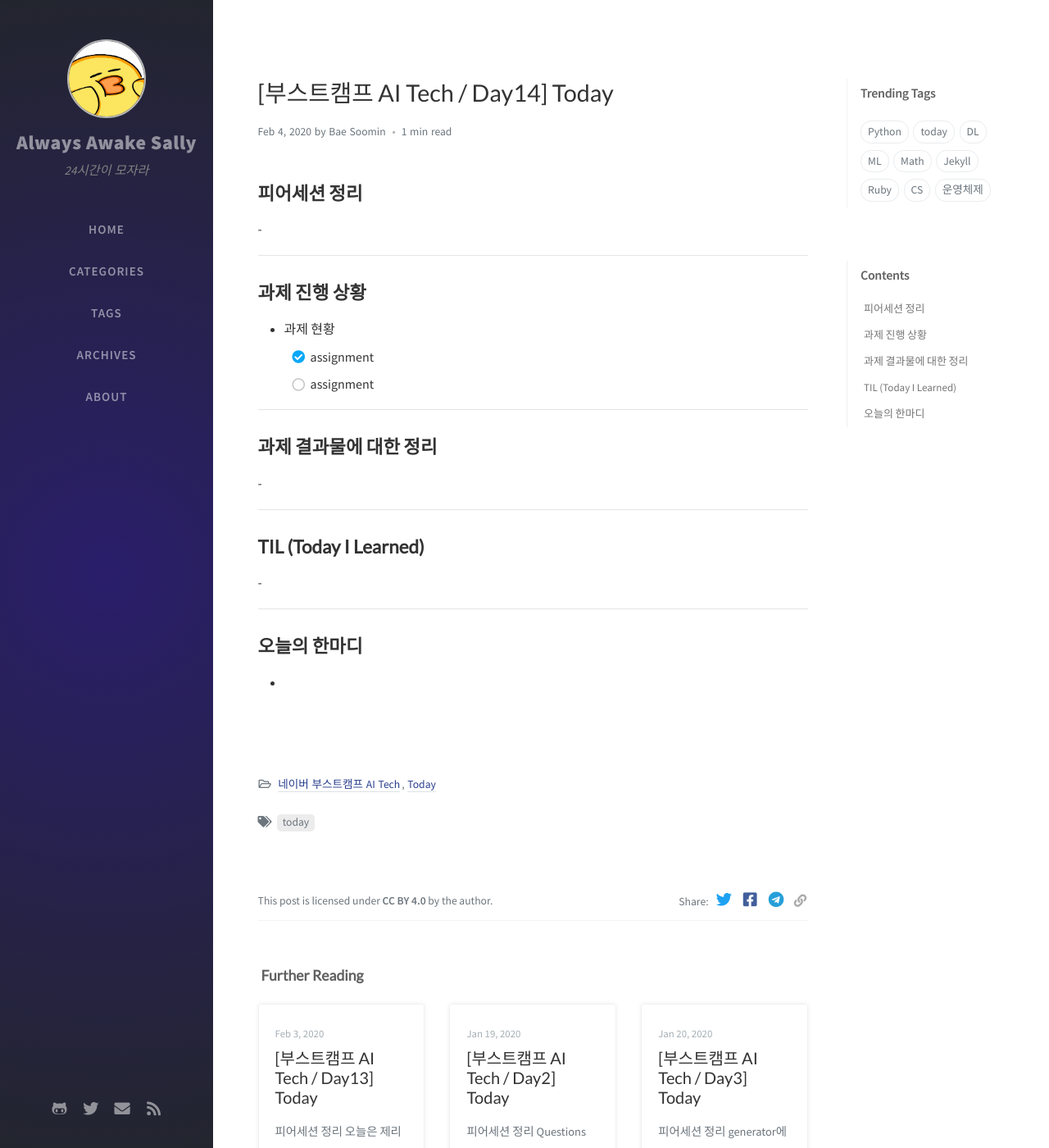
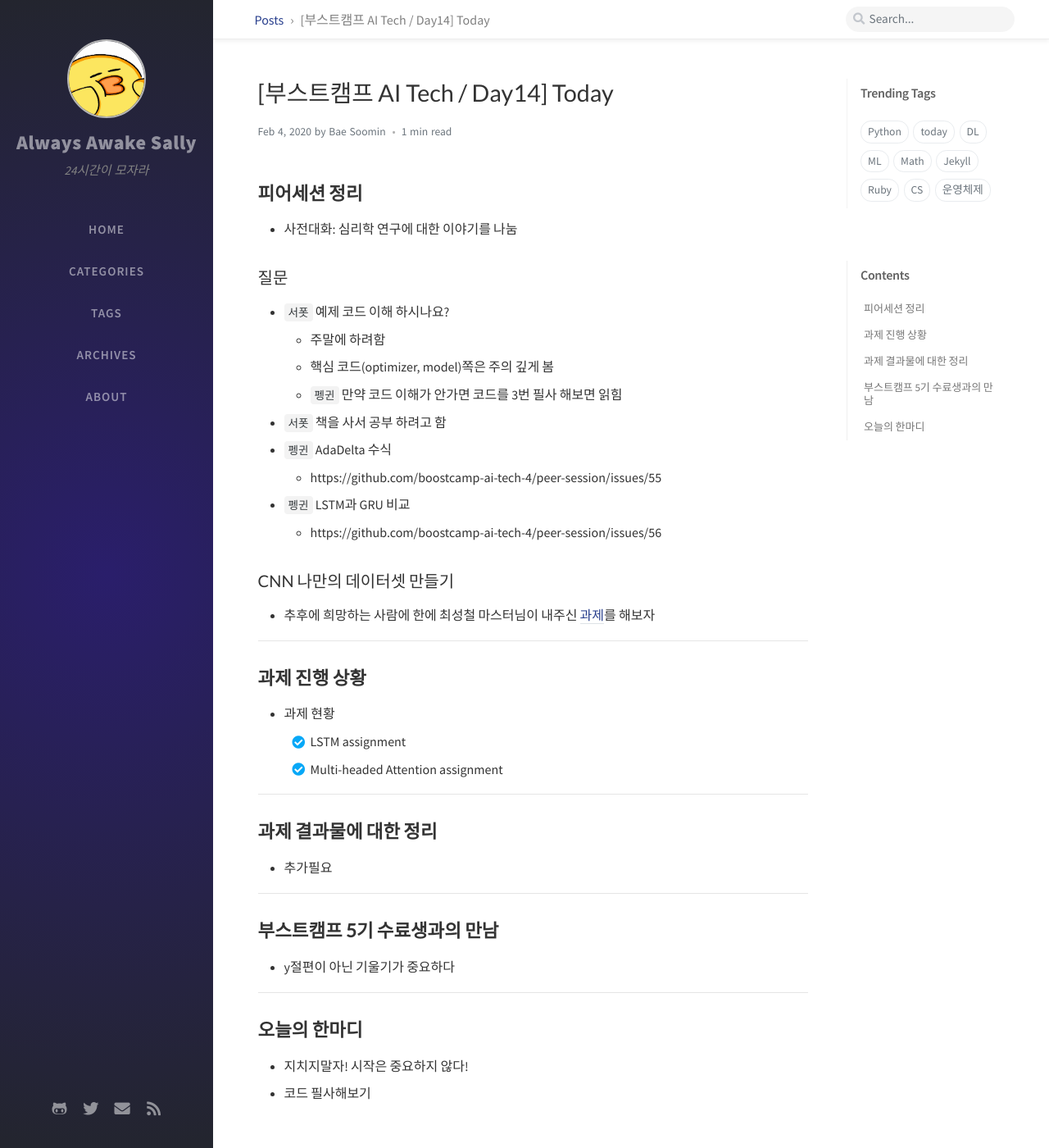
Before and after one commit to bsm8734/bsm8734.github.io, a Jekyll site: the page built from _posts/NAVER_BoostCamp_AI_Tech/Today/2021-02-04-bc-d014-today.md, in a window 1280 px wide and 1400 px high. Shown: the whole window at 82% size. Built offline with Jekyll 4.4.1, drawn with Linux system fonts in a browser that asks for light colours; nearby versions of some CDN libraries; comment, search, counter and statistics services are not loaded.

Commit message:
modify today

```diff
--- a/_posts/NAVER_BoostCamp_AI_Tech/Today/2021-02-04-bc-d014-today.md
+++ b/_posts/NAVER_BoostCamp_AI_Tech/Today/2021-02-04-bc-d014-today.md
@@ -8,30 +8,47 @@
 
 ## **피어세션 정리**
 
--
+- 사전대화: 심리학 연구에 대한 이야기를 나눔
+
+### 질문
+
+- `서폿` 예제 코드 이해 하시나요?
+  - 주말에 하려함
+  - 핵심 코드(optimizer, model)쪽은 주의 깊게 봄
+  - `펭귄` 만약 코드 이해가 안가면 코드를 3번 필사 해보면 읽힘
+- `서폿` 책을 사서 공부 하려고 함
+- `펭귄` AdaDelta 수식
+  - https://github.com/boostcamp-ai-tech-4/peer-session/issues/55
+- `펭귄`  LSTM과 GRU 비교
+  - https://github.com/boostcamp-ai-tech-4/peer-session/issues/56
+
+### CNN 나만의 데이터셋 만들기
+
+- 추후에 희망하는 사람에 한에 최성철 마스터님이 내주신 [과제](https://www.edwith.org/bcaitech1/lecture/340624)를 해보자
 
 ---
 
 ## **과제 진행 상황**
 
 - 과제 현황
-  - [X] assignment
-  - [ ] assignment
+  - [X] LSTM assignment
+  - [X] Multi-headed Attention assignment
 
 ---
 
 ## **과제 결과물에 대한 정리**
 
--
+- 추가필요
 
 ---
 
-## **TIL (Today I Learned)**
+## **부스트캠프 5기 수료생과의 만남**
 
--
+- y절편이 아닌 기울기가 중요하다
 
 ---
 
 ## **오늘의 한마디**
 
--
+- 지치지말자! 시작은 중요하지 않다!
+- 코드 필사해보기
```
Also changed, not shown: _posts/NAVER_BoostCamp_AI_Tech/Today/2021-02-03-bc-d013-today.md (+2 -3 lines), _posts/NAVER_BoostCamp_AI_Tech/Today/2021-02-05-bc-d015-today.md (+24 -13 lines), 1 other file.
